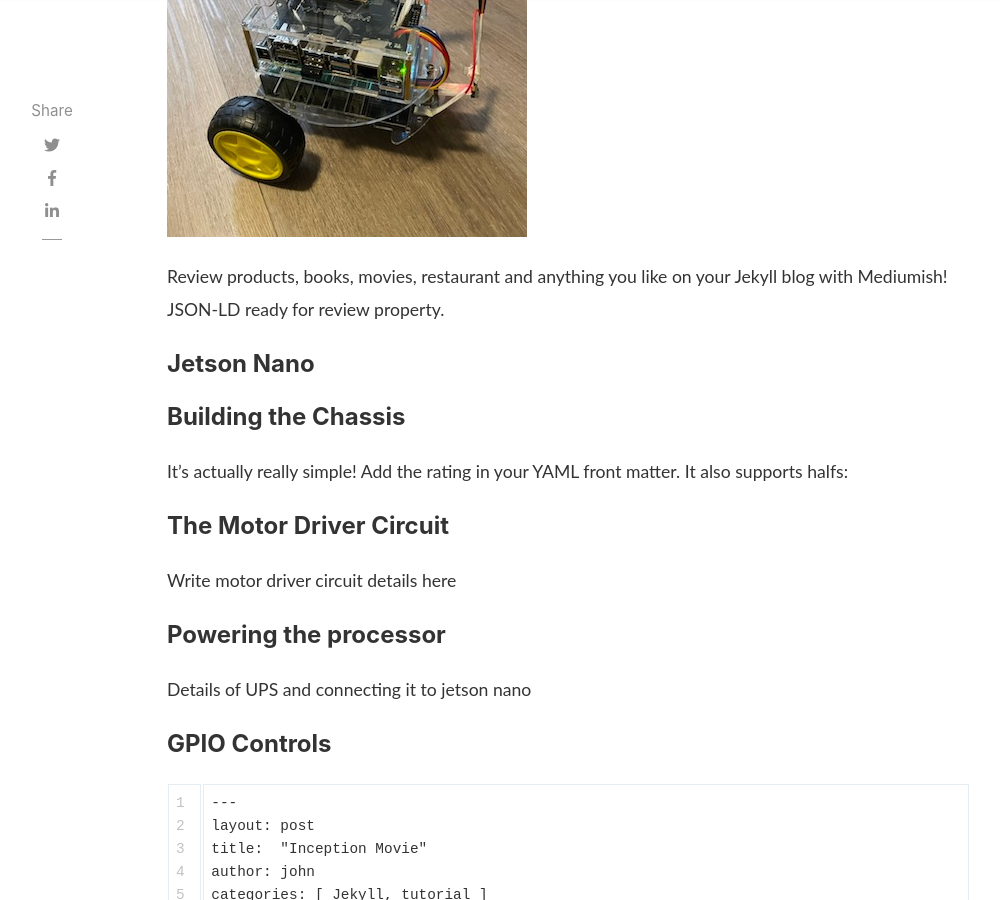
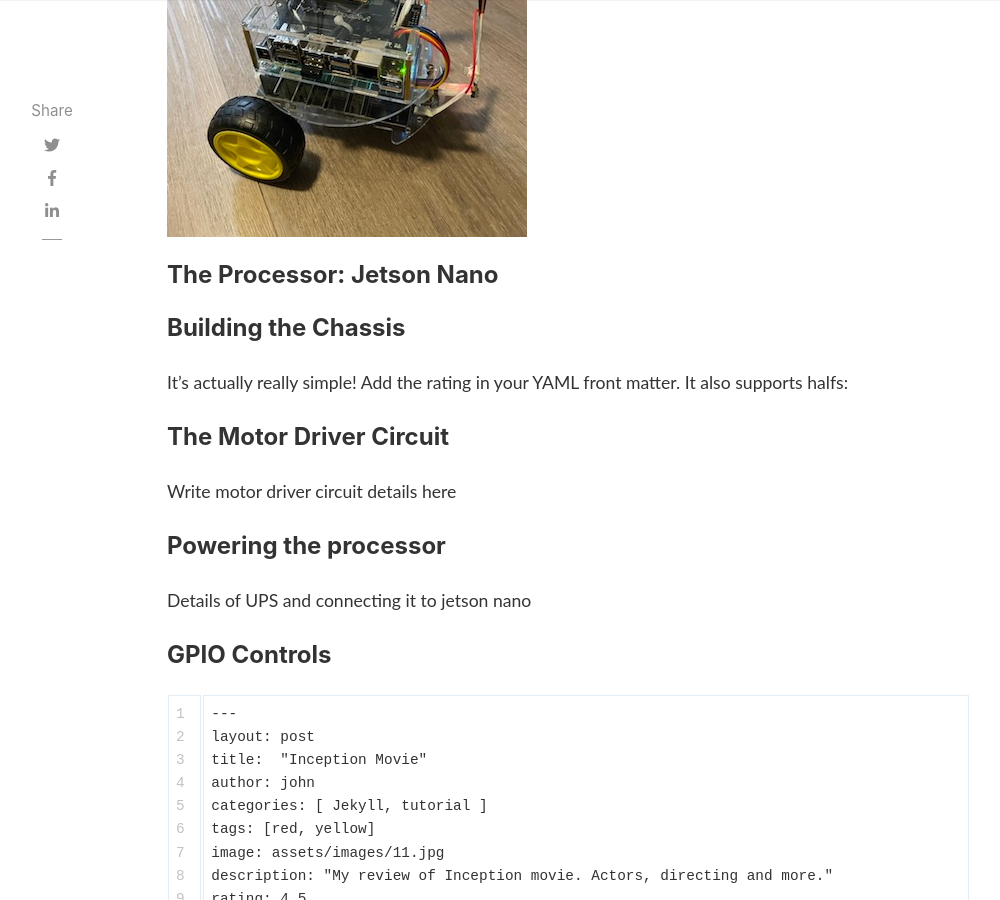
Before and after one commit to darthMaulJr/darthmauljr.github.io, a Jekyll site: the page built from _posts/2018-01-11-customer-service.md, in a window 1280 px wide and 900 px high, scrolled down 582 px. Shown: the whole window, without its empty margins (118-1118 px from the left). Built offline with Jekyll 4.4.1, drawn with Linux system fonts in a browser that asks for light colours; nearby versions of some CDN libraries; comment, search, counter and statistics services are not loaded.

Commit message:
test post

```diff
--- a/_posts/2018-01-11-customer-service.md
+++ b/_posts/2018-01-11-customer-service.md
@@ -10,9 +10,7 @@ hidden: true
 rating: 4.5
 ---
 
-Review products, books, movies, restaurant and anything you like on your Jekyll blog with Mediumish! JSON-LD ready for review property.
-
-#### Jetson Nano
+#### The Processor: Jetson Nano
 
 #### Building the Chassis
 
```
Also changed, not shown: _posts/2023-03-29-test-post.md (added, +8 -0 lines).
